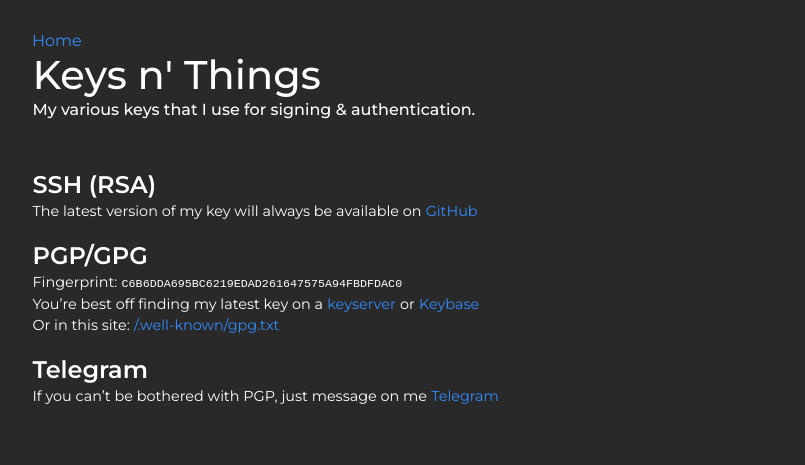
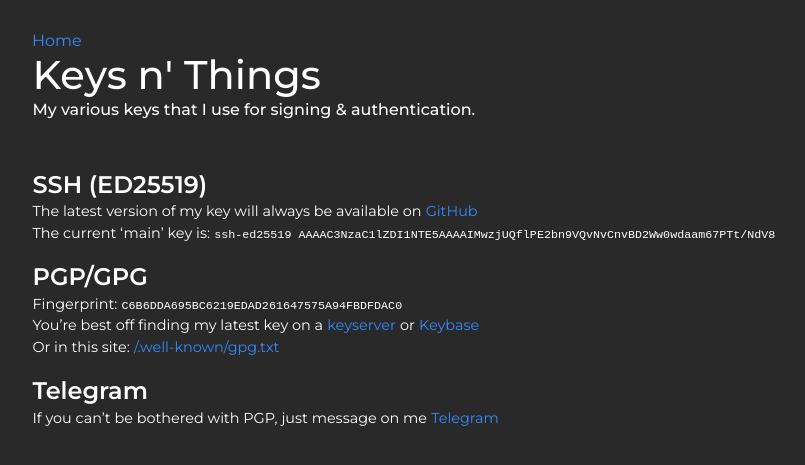
Before and after one commit to Nevexo/nevexo.space, a Jekyll site: the page built from pages/encryption.md, in a window 1280 px wide. Shown: the top 465 px of the page, without its empty margins (19-824 px from the left). Built offline with Jekyll 4.4.1, drawn with Linux system fonts in a browser that asks for light colours.

Commit message:
Blog: CSS reformatting
Just redesign the bloody thing

```diff
--- a/_layouts/post.html
+++ b/_layouts/post.html
@@ -1,6 +1,7 @@
 <!DOCTYPE html>
 <html lang="en">
     {% include head.html %}
+    <link rel="stylesheet" href="/assets/css/post.css">
 <body>
     <a href="/">Home</a>
     <div class="header">
--- /dev/null
+++ b/_sass/post.scss
@@ -0,0 +1,7 @@
+#content p {
+  padding-top: 0.5em;
+}
+
+#content h3 {
+  padding-top: 1em;
+}
--- /dev/null
+++ b/assets/css/post.scss
@@ -0,0 +1,4 @@
+---
+---
+
+@import "post";
--- a/pages/encryption.md
+++ b/pages/encryption.md
@@ -6,8 +6,10 @@
 link: <a href="/">Home</a>
 ---
 
-## SSH (RSA)
+## SSH (ED25519)
 The latest version of my key will always be available on [GitHub](https://github.com/nevexo.keys)
+
+The current 'main' key is: `ssh-ed25519 AAAAC3NzaC1lZDI1NTE5AAAAIMwzjUQflPE2bn9VQvNvCnvBD2Ww0wdaam67PTt/NdV8`
 
 ## PGP/GPG
 Fingerprint: `C6B6DDA695BC6219EDAD261647575A94FBDFDAC0`
```
Also changed, not shown: _posts/2021-03-07-network-address-translation.md (+1 -1 lines).
